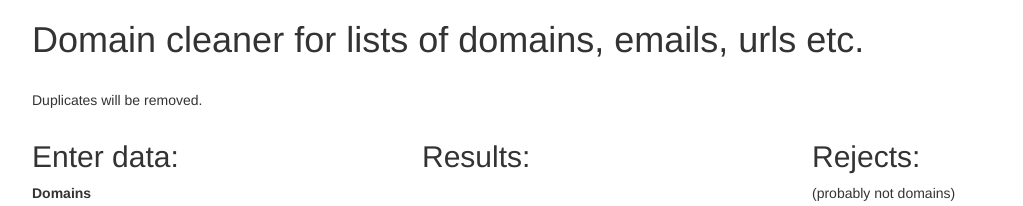
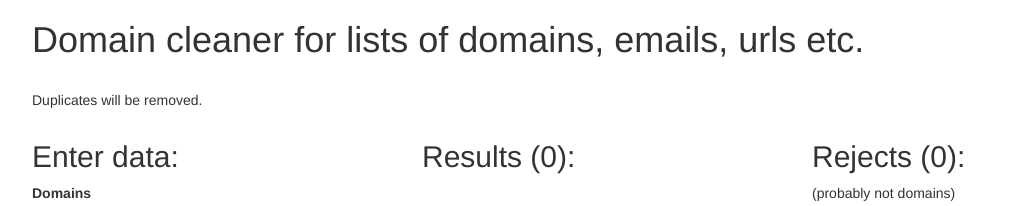
Before and after one commit to tboeckmann/domain-cleaner, an Angular app: page / in a window 1280 px wide. Shown: the top 206 px of the page, without its empty margins (38-1061 px from the left). Built offline with nearby package versions, Linux system fonts and the light colour scheme.

Commit message:
add number of results and rejects

```diff
--- a/src/app/app.component.html
+++ b/src/app/app.component.html
@@ -23,7 +23,7 @@
     </div>
 
     <div class="col-md-4">
-      <h2>Results:</h2>
+      <h2>Results ({{outputList.length}}):</h2>
       <p>&nbsp;</p>
       <button type="button" class="btn btn-secondary"
         (click)='copyToClipboard( outputListAsList(outputList) )'>
@@ -37,7 +37,7 @@
     </div>
 
     <div class="col-md-4">
-      <h2>Rejects:</h2>
+      <h2>Rejects ({{rejectedOutputList.length}}):</h2>
       <p>(probably not domains)</p>
       <button type="button" class="btn btn-secondary"
         (click)='copyToClipboard(outputListAsList(rejectedOutputList))'>
```
